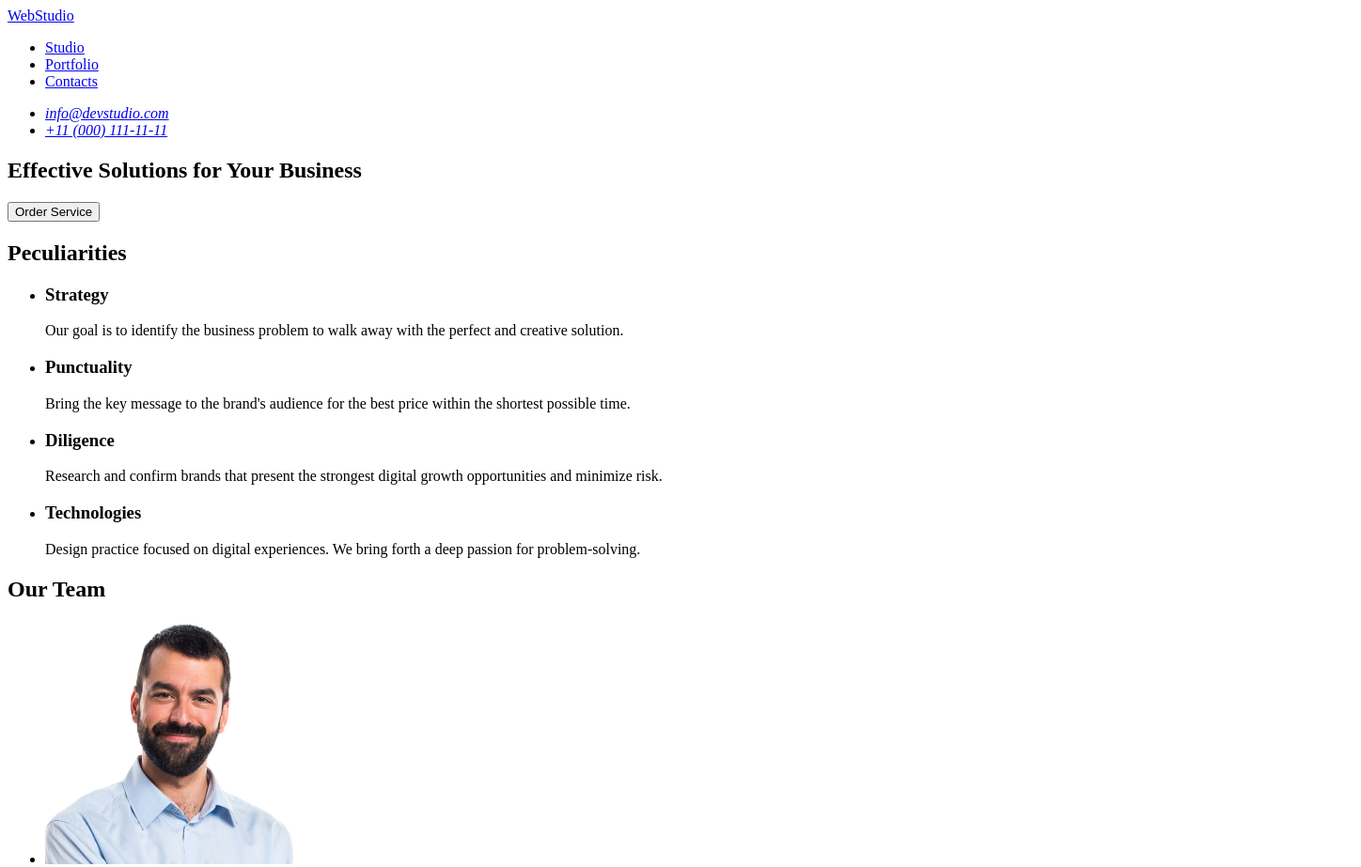
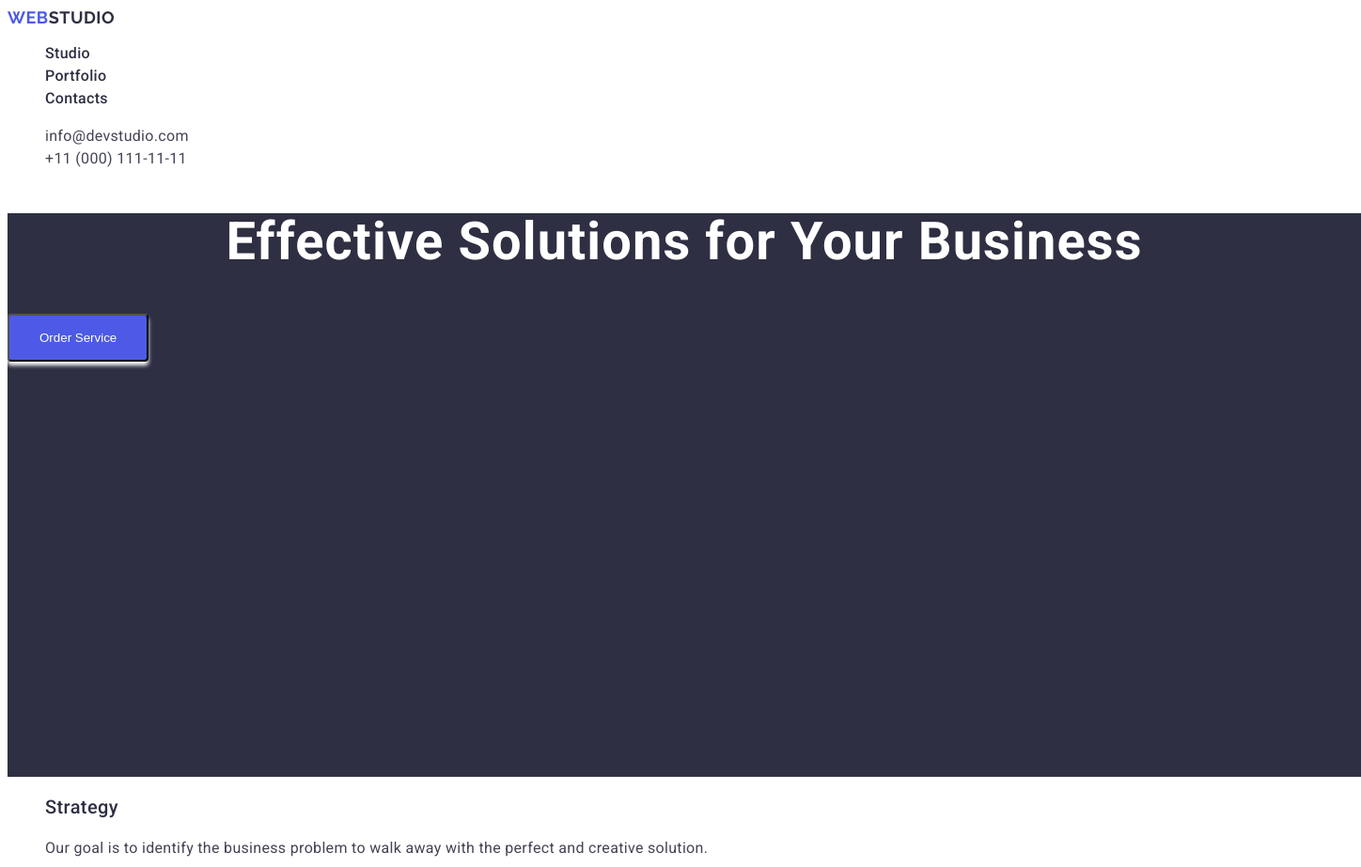
Before and after one commit to Mukhailo-Zavalievskyi/goit-markup-hw-02, a plain HTML site: page index.html in a window 1280 px wide. Shown: the top 923 px of the page at 94% size, 1448 px wide, since content can reach past the window. Drawn offline with Linux system fonts and the light colour scheme.

Commit message:
додав css

```diff
--- /dev/null
+++ b/css/styles.css
@@ -0,0 +1,111 @@
+/*глобальні правила*/
+.body-styles {
+    font-family: "Raleway", "roboto", sans-serif;
+    color: #2E2F42;
+    background-color: #FFF;
+}
+
+ul,
+ol {
+    list-style-type: none;
+}
+
+h1 {
+    color: #FFF;
+    text-align: center;
+    font-family: Roboto;
+    font-size: 56px;
+    font-style: normal;
+    font-weight: 700;
+    line-height: 60px;
+    letter-spacing: 1.12px;
+}
+
+h2 {
+    color: #2E2F42;
+    text-align: center;
+    font-family: Roboto;
+    font-size: 36px;
+    font-style: normal;
+    font-weight: 700;
+    line-height: 40px;
+    letter-spacing: 0.72px;
+    text-transform: capitalize;
+}
+
+h3 {
+    color: #2E2F42;
+    font-family: Roboto;
+    font-size: 20px;
+    font-style: normal;
+    font-weight: 500;
+    line-height: 24px;
+    letter-spacing: 0.4px;
+}
+
+p {
+    color: #434455;
+    font-family: Roboto;
+    font-size: 16px;
+    font-style: normal;
+    font-weight: 400;
+    line-height: 24px;
+    letter-spacing: 0.32px;
+}
+
+/*індивідуальні правила*/
+.logo {
+    color: #4D5AE5;
+    font-family: Raleway, sans-serif;
+    font-size: 18px;
+    font-style: normal;
+    font-weight: 700;
+    line-height: 21px;
+    letter-spacing: 0.54px;
+    text-transform: uppercase;
+    text-decoration: none;
+}
+
+.logo2 {
+    color: #2E2F42;
+}
+
+.navigation .link {
+    color: #2E2F42;
+    font-family: Roboto;
+    font-size: 16px;
+    font-style: normal;
+    font-weight: 500;
+    line-height: 24px;
+    letter-spacing: 0.32px;
+    text-decoration: none;
+}
+
+.contacts .link {
+    color: #434455;
+    font-family: Roboto;
+    font-size: 16px;
+    font-style: normal;
+    font-weight: 400;
+    line-height: 24px;
+    letter-spacing: 0.32px;
+    text-decoration: none;
+}
+
+.haro-image {
+    background-color: #2E2F42;
+    width: 1440px;
+    height: 600px;
+    flex-shrink: 0;
+}
+
+.haro-image-button {
+    color: #FFF;
+    display: inline-flex;
+    padding: 16px 32px;
+    align-items: flex-start;
+    gap: 10px;
+    border-radius: 4px;
+    background: #4D5AE5;
+    box-shadow: 0px 4px 4px 0px;
+}
--- a/index.html
+++ b/index.html
@@ -5,35 +5,41 @@
     <meta charset="UTF-8">
     <meta name="viewport" content="width=device-width, initial-scale=1.0">
     <title>WebStudio</title>
+    <!--CSS File-->
+    <link rel="stylesheet" href="./css/styles.css">
+    <!--Стиль шрифта-->
+    <link rel="preconnect" href="https://fonts.googleapis.com">
+    <link rel="preconnect" href="https://fonts.gstatic.com" crossorigin>
+    <link href="https://fonts.googleapis.com/css2?family=Raleway:wght@700&family=Roboto:wght@400;500;700&display=swap"
+        rel="stylesheet">
 </head>
 
-<body>
+<body class="body-styles">
     <header>
         <nav>
-            <a href="./index.html">WebStudio</a>
-            <ul>
-                <li><a href="#...">Studio</a></li>
-                <li><a href="#...">Portfolio</a></li>
-                <li><a href="#...">Contacts</a></li>
+            <a class="logo" href="./index.html">Web<span class="logo2">Studio</span></a>
+            <ul class="navigation">
+                <li><a class="link" href="#...">Studio</a></li>
+                <li><a class="link" href="#...">Portfolio</a></li>
+                <li><a class="link" href="#...">Contacts</a></li>
             </ul>
         </nav>
         <!--Contacts-->
         <address>
-            <ul>
-                <li><a href="mailto:info@devstudio.com">info@devstudio.com</a></li>
-                <li><a href="tel:+110001111111">+11 (000) 111-11-11</a></li>
+            <ul class="contacts">
+                <li><a class="link" href="mailto:info@devstudio.com">info@devstudio.com</a></li>
+                <li><a class="link" href="tel:+110001111111">+11 (000) 111-11-11</a></li>
             </ul>
         </address>
     </header>
     <main>
+        <!--Haro-Image-->
+        <section class="haro-image">
+            <h1>Effective Solutions for Your Business</h1>
+            <button class="haro-image-button" type="button">Order Service</button>
+        </section>
         <!--Section 1-->
-        <section>
-            <h1>Effective Solutions for Your Business</h1>
-            <button type="button">Order Service</button>
-        </section>
-        <!--Section 2-->
-        <section>
-            <h2>Peculiarities</h2>
+        <section class="peculiarities">
             <ul>
                 <li>
                     <h3>Strategy</h3>
@@ -58,8 +64,8 @@
                 </li>
             </ul>
         </section>
-        <!--Section 3-->
-        <section>
+        <!--Section 2-->
+        <section class="team">
             <h2>Our Team</h2>
             <ul>
                 <li>
@@ -84,6 +90,42 @@
                 </li>
             </ul>
         </section>
+        <!--Section-3-->
+        <section>
+            <h2>Our Portfolio</h2>
+            <ul>
+                <li>
+                    <img src="./images/portfolio/img-1.jpg" alt="Banking App" width="360" height="300">
+                    <h3>Banking App</h3>
+                    <p>App</p>
+                </li>
+                <li>
+                    <img src="./images/portfolio/img-2.jpg" alt="Cashless Payment" width="360" height="300">
+                    <h3>Cashless Payment</h3>
+                    <p>Marketing</p>
+                </li>
+                <li>
+                    <img src="./images/portfolio/img-3.jpg" alt="Meditaion App" width="360" height="300">
+                    <h3>Meditaion App</h3>
+                    <p>App</p>
+                </li>
+                <li>
+                    <img src="./images/portfolio/img-4.jpg" alt="Taxi Service" width="360" height="300">
+                    <h3>Taxi Service</h3>
+                    <p>Marketing</p>
+                </li>
+                <li>
+                    <img src="./images/portfolio/img-5.jpg" alt="Screen Illustrations" width="360" height="300">
+                    <h3>Screen Illustrations</h3>
+                    <p>Design</p>
+                </li>
+                <li>
+                    <img src="./images/portfolio/img-6.jpg" alt="Online Courses" width="360" height="300">
+                    <h3>Online Courses</h3>
+                    <p>Marketing</p>
+                </li>
+            </ul>
+        </section>
         <!--Footer-->
     </main>
     <footer>
```
Also changed, not shown: images/portfolio/img-1.jpg (added), images/portfolio/img-2.jpg (added), images/portfolio/img-3.jpg (added), images/portfolio/img-4.jpg (added), images/portfolio/img-5.jpg (added), images/portfolio/img-6.jpg (added).
